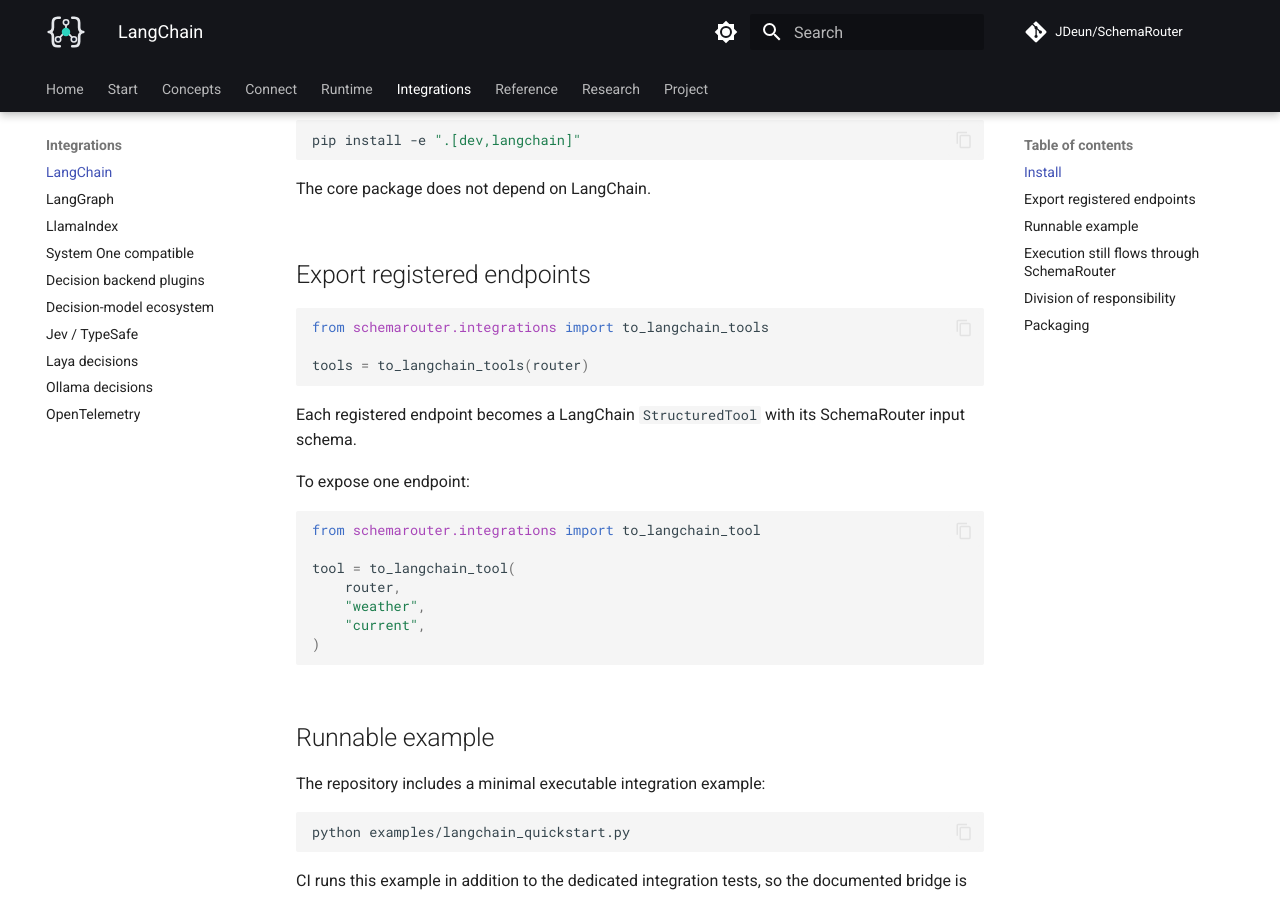
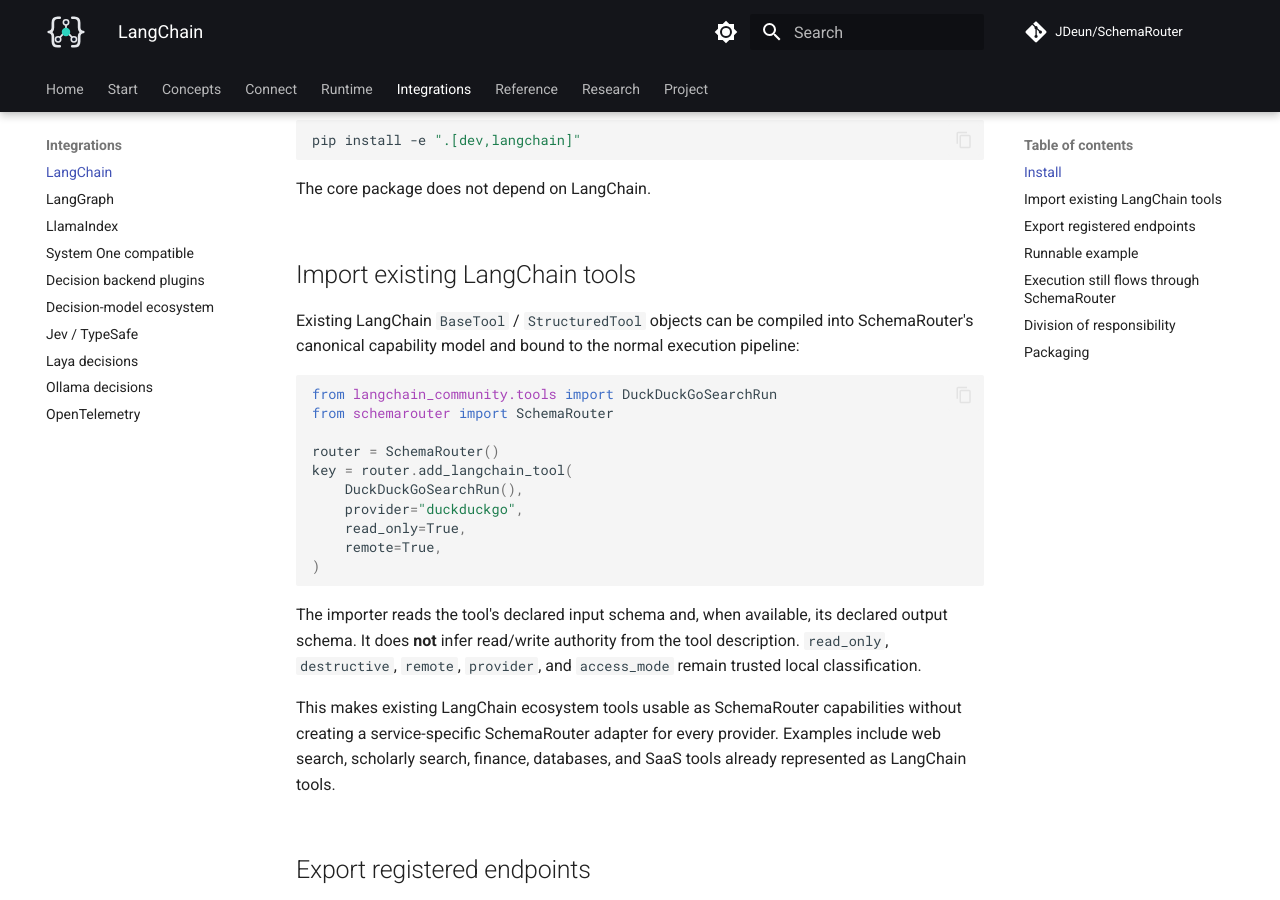
Before and after one commit to JDeun/SchemaRouter, an MkDocs documentation site: the page built from docs/integrations/langchain.md, in a window 1280 px wide and 900 px high, scrolled down 420 px. Built offline with MkDocs 1.6.1 and Material for MkDocs 9.7.7, drawn with Linux system fonts in a browser that asks for light colours; comment, search, counter and statistics services are not loaded.

Commit message:
docs: document inbound LangChain tool imports

````diff
--- a/docs/integrations/langchain.md
+++ b/docs/integrations/langchain.md
@@ -18,6 +18,32 @@
 ```
 
 The core package does not depend on LangChain.
+
+## Import existing LangChain tools
+
+Existing LangChain `BaseTool` / `StructuredTool` objects can be compiled into SchemaRouter's
+canonical capability model and bound to the normal execution pipeline:
+
+```python
+from langchain_community.tools import DuckDuckGoSearchRun
+from schemarouter import SchemaRouter
+
+router = SchemaRouter()
+key = router.add_langchain_tool(
+    DuckDuckGoSearchRun(),
+    provider="duckduckgo",
+    read_only=True,
+    remote=True,
+)
+```
+
+The importer reads the tool's declared input schema and, when available, its declared output schema.
+It does **not** infer read/write authority from the tool description. `read_only`, `destructive`,
+`remote`, `provider`, and `access_mode` remain trusted local classification.
+
+This makes existing LangChain ecosystem tools usable as SchemaRouter capabilities without creating a
+service-specific SchemaRouter adapter for every provider. Examples include web search, scholarly
+search, finance, databases, and SaaS tools already represented as LangChain tools.
 
 ## Export registered endpoints
 
````
